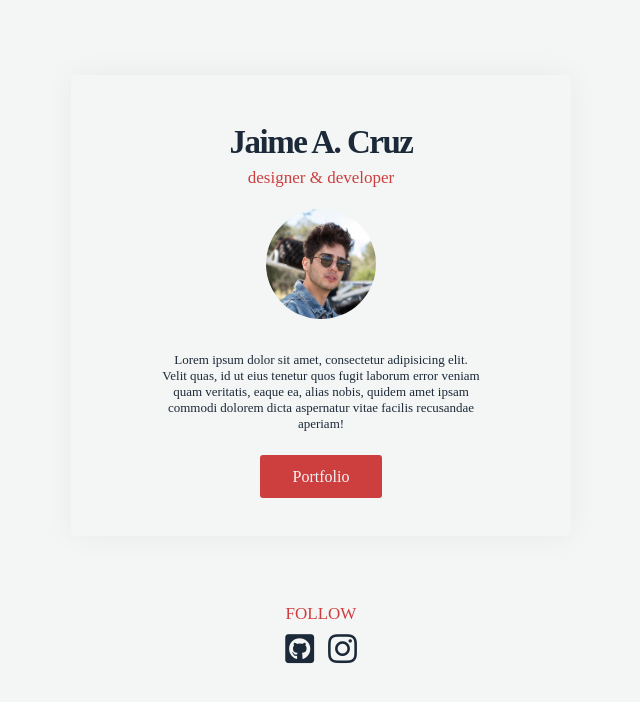
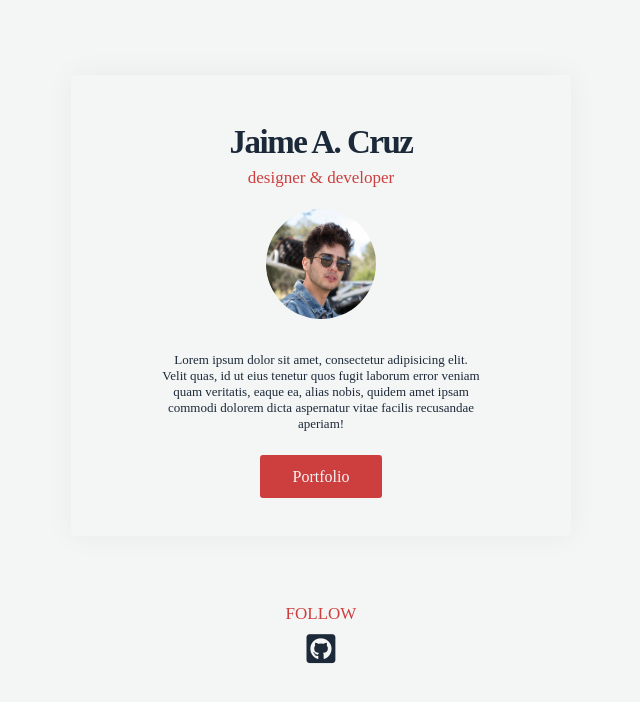
Before and after one commit to basecinco/profile, a plain HTML site: page index.html in a window 1280 px wide. Shown: the whole page, without its empty margins (319-959 px from the left). Drawn offline with Linux system fonts and the light colour scheme; a web font is replaced by a local one.

Commit message:
Update index.html

```diff
--- a/index.html
+++ b/index.html
@@ -22,7 +22,6 @@
     <h2>FOLLOW</h2>
     <ul class="list-inline">
       <li><a href="https://github.com/jaimecruza"><i class="fab fa-github-square"></i></a></li>
-      <li><a href="https://www.instagram.com/jaimecruza/"><i class="fab fa-instagram"></i></a></li>
     </ul>
     </div>
     <br>
```
